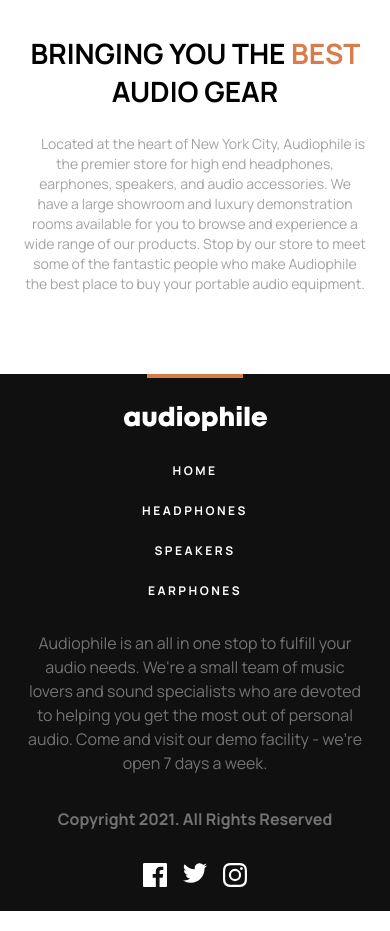
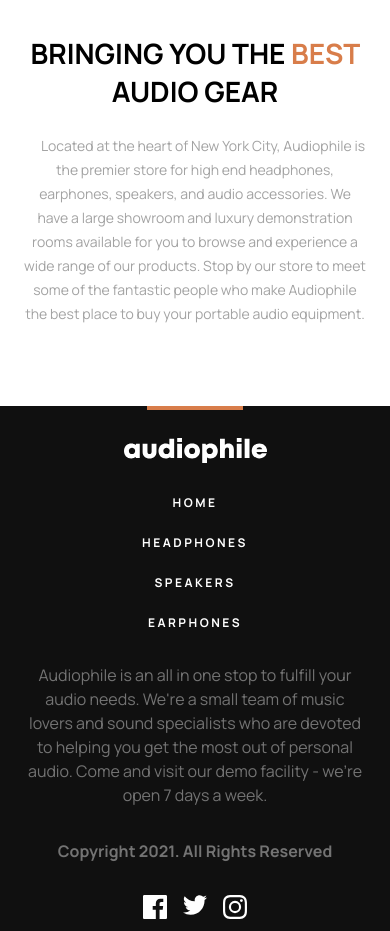
Before and after one commit to pqhung3007/audiophile-ecommerce-website, a Next.js app: page / in a window 390 px wide. Shown: the part 2600-3531 px from the top of the page. Built offline with nearby package versions, Linux system fonts and the light colour scheme.

Commit message:
style: edit line height

```diff
--- a/components/BestGear.tsx
+++ b/components/BestGear.tsx
@@ -26,7 +26,7 @@ function BestGear() {
           bringing you the <span className="text-accent">best</span> audio gear
         </h2>
 
-        <p className="indent-4 text-sm text-neutral-400 lg:indent-0 lg:leading-6">
+        <p className="indent-4 text-sm leading-6 text-neutral-400 lg:indent-0">
           Located at the heart of New York City, Audiophile is the premier store
           for high end headphones, earphones, speakers, and audio accessories.
           We have a large showroom and luxury demonstration rooms available for
```
